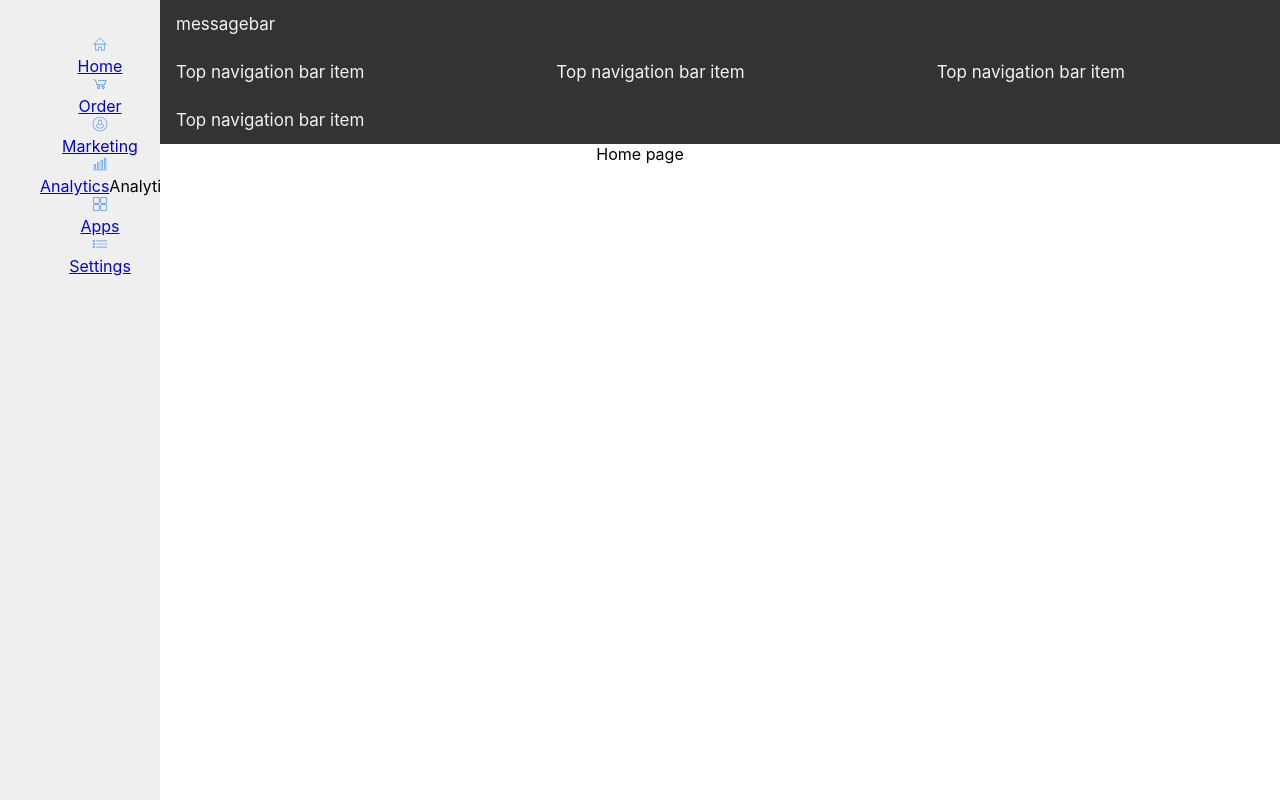
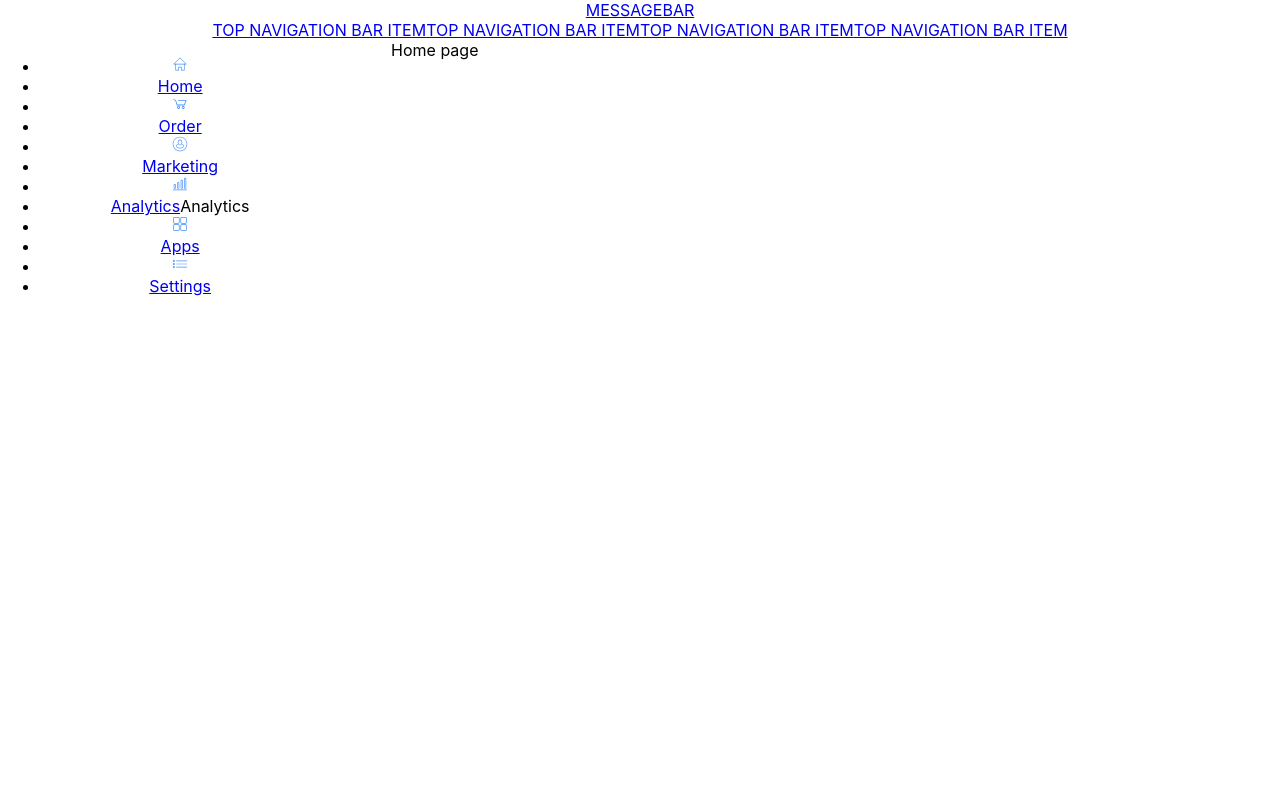
Before and after one commit to appcoreopc/tongaus, a React (Create React App) app in the folder tongaus/: page / in a window 1280 px wide. Built offline with nearby package versions, Linux system fonts and the light colour scheme.

Commit message:
added messages

```diff
--- a/tongaus/src/App.css
+++ b/tongaus/src/App.css
@@ -1,5 +1,7 @@
 .App {
   text-align: center;
+  display : grid;
+
 }
 
 .App-logo {
@@ -37,27 +39,6 @@
   }
 }
 
-.sidenav {
-  height: 100%; /* Full-height: remove this if you want "auto" height */
-  width: 160px; /* Set the width of the sidebar */
-  position: fixed; /* Fixed Sidebar (stay in place on scroll) */
-  z-index: 1; /* Stay on top */
-  top: 0; /* Stay at the top */
-  left: 0;
-  background-color: #efefef; /* Black */
-  overflow-x: hidden; /* Disable horizontal scroll */
-  padding-top: 20px;
-
-}
-
-.sidenav ul li {
-   list-style: none;
-}
-
-/* -----
-SVG Icons - svgicons.sparkk.fr
------ */
-
 .svg-icon {
   width: 1em;
   height: 1em;
@@ -74,18 +55,32 @@ SVG Icons - svgicons.sparkk.fr
   stroke-width: 1;
 }
 
-.messagebar {
+.header {
 
-  background-color: #333;
-  overflow: hidden;
+  grid-column: 1 / 4;
+  grid-row: 1 / 2;
+  color: #9f9c9c;
+  text-transform: uppercase;
 }
 
-.messagebar a {
-  float: left;
-  color: #f2f2f2;
-  text-align: center;
-  padding: 14px 16px;
-  text-decoration: none;
-  font-size: 17px;
-  margin-left:160px;
+.headerNavigation {
+
+  grid-column: 1 / 4;
+  grid-row: 2 / 3;
+  color: #9f9c9c;
+  text-transform: uppercase;
 }
+
+.sidenav {
+
+  grid-column: 1 / 2;
+  grid-row:  3 / 3;
+}
+
+.workspace {
+
+  grid-column: 2 / 4;
+  grid-row: 3 ;
+
+
+}
--- a/tongaus/src/App.tsx
+++ b/tongaus/src/App.tsx
@@ -24,6 +24,7 @@ const App = () => {
     <Provider store={store}>
 
         <div className="App">
+
               <TopMessageBar/>
               <TopNavigation/>
               <Router>
--- a/tongaus/src/components/topnavigation/index.tsx
+++ b/tongaus/src/components/topnavigation/index.tsx
@@ -3,7 +3,7 @@ import { connect } from 'react-redux';
 
 const TopNavigationBar = ({dispatch}:any) => (
 
-    <header className="messagebar">
+    <header className="headerNavigation">
 
       <div className="nav-topbar"/>
 
--- a/tongaus/src/components/topnavigation/topmessagebar.tsx
+++ b/tongaus/src/components/topnavigation/topmessagebar.tsx
@@ -2,7 +2,8 @@ import React from "react";
 
 const TopMessageBar = () =>
 (
-        <nav className="messagebar"><div className="trialbar-content">
+        <nav className="header">
+              <div className="trialbar-content">
               <a href="/settings/pricing" className="button pink">messagebar</a>
 
               </div>
--- a/tongaus/src/scenes/admin/index.tsx
+++ b/tongaus/src/scenes/admin/index.tsx
@@ -2,7 +2,7 @@ import React from "react";
 
 const Admin = () => (
 
-        <div className="App">
+        <div className="workspace">
                 Admin page
         </div>
         )
--- a/tongaus/src/scenes/home/index.tsx
+++ b/tongaus/src/scenes/home/index.tsx
@@ -2,7 +2,7 @@ import React from "react";
 
 const Home = () => (
 
-<div className="App">
+<div className="workspace">
         Home page
 </div>
 
```
